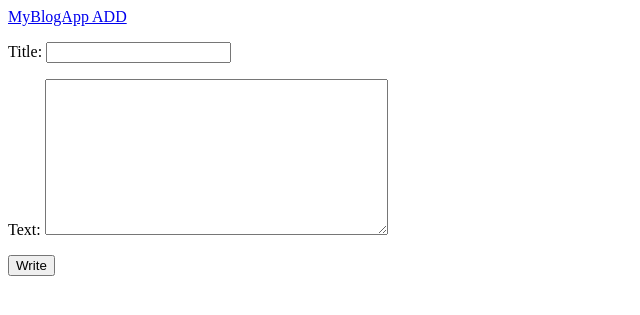
After one commit to yashuaecphe/django-first-blog, a Django app: page /write in a window 1280 px wide. The commit adds this page. Shown: the top 315 px of the page, without its empty margins (0-640 px from the left). Run offline with Django 3.2, Linux system fonts and the light colour scheme.

Commit message:
added a write blogpost feature

```diff
--- /dev/null
+++ b/myblogapp/forms.py
@@ -0,0 +1,9 @@
+# put your forms here
+
+from django import forms
+from .models import BlogPost
+
+class BlogPostForm(forms.ModelForm):
+    class Meta:
+        model = BlogPost
+        fields = ('title','text',)
--- a/myblogapp/templates/myblogapp/base.html
+++ b/myblogapp/templates/myblogapp/base.html
@@ -7,6 +7,7 @@
 <body>
     <div class="page-header">
         <a href="/" class="page-title"> MyBlogApp </a>
+        <a href="{% url 'write_blogpost' %}" class="page-add"> ADD </a>
     </div>
 
     {% block content %}
--- /dev/null
+++ b/myblogapp/templates/myblogapp/blogwriter.html
@@ -0,0 +1,8 @@
+{% extends 'myblogapp/base.html' %}
+{% block content %}
+    <div class="blog-writer">
+        <form method="POST" class="post-form"> {% csrf_token %}
+        {{ blogform.as_p}}
+        <button type="submit">Write</button>
+    </div>
+{% endblock %}
--- a/myblogapp/urls.py
+++ b/myblogapp/urls.py
@@ -3,5 +3,6 @@ from . import views
 
 urlpatterns = [
     path('', views.blog_feed, name='blog_newsfeed'),
-    path('post/<int:pk>/', views.view_blogpost, name='viewblog'),
+    path('blogpost/<int:pk>/', views.view_blogpost, name='viewblog'),
+    path('write', views.write_blogpost, name='write_blogpost' )
 ]
--- a/myblogapp/views.py
+++ b/myblogapp/views.py
@@ -1,12 +1,27 @@
-from django.shortcuts import render, get_object_or_404
+from django.shortcuts import render, get_object_or_404, redirect
 from django.utils import timezone
 from .models import BlogPost
+from .forms import BlogPostForm
 
 # Create your views here.
 def blog_feed(request):
-    blogposts = BlogPost.objects.filter(published_date__lte=timezone.now())
+    blogposts = BlogPost.objects.filter(published_date__lte=timezone.now()).order_by('-created_date')
     return render(request, 'myblogapp/newsfeed.html',{'bps':blogposts})
 
 def view_blogpost(request, pk):
     blogpost = get_object_or_404(BlogPost, pk=pk)
     return render(request, 'myblogapp/blogdetail.html',{'p':blogpost})
+
+def write_blogpost(request):
+    if request.method == "POST": #when you press the submit button for the write form
+        form = BlogPostForm(request.POST)
+        if form.is_valid(): #true if all fields are filled in
+            post = form.save(commit=False) # we dont want to save it yet, we have yet to add an author
+            post.author = request.user #who is the user that requested this thing
+            post.published_date = timezone.now()
+            post.save()
+            return redirect('blog_newsfeed')
+
+    else: #when you click the ADD button
+        form = BlogPostForm()
+    return render(request, 'myblogapp/blogwriter.html',{'blogform': form})
```
